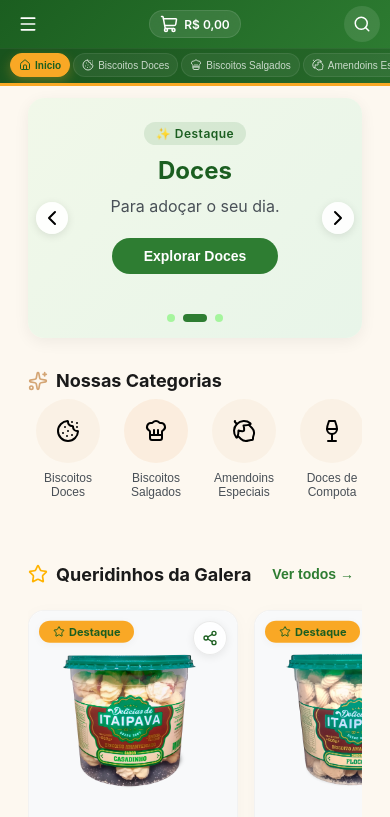
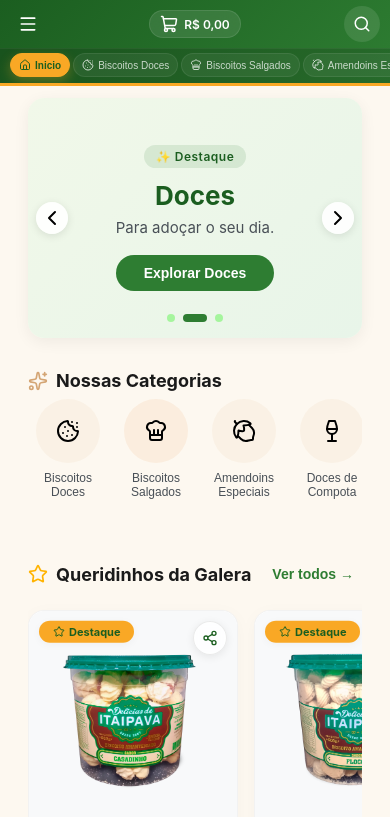
Before and after one commit to Zer0Tech-Core/cantinho_doce, a Next.js app: page / in a window 390 px wide. Shown: the top 817 px of the page. Built offline with nearby package versions, Linux system fonts and the light colour scheme.

Commit message:
Enhance mobile styles for banner components
Added responsive styles for banner components on mobile.

```diff
--- a/src/components/HomePage/HomePage.module.css
+++ b/src/components/HomePage/HomePage.module.css
@@ -524,6 +524,38 @@
 }
 
 @media (max-width: 768px) {
+   .bannerContent {
+    padding: 24px 16px;
+    flex-direction: column;
+    justify-content: center;
+    align-items: center;    /* Garante o alinhamento central de todos os filhos */
+    text-align: center;      /* Centraliza os textos nativos (h1, p) */
+  }
+
+  .bannerText {
+    max-width: 100%;
+    display: flex;
+    flex-direction: column;
+    align-items: center;    /* Centraliza os blocos internos como a Badge e o Botão */
+    justify-content: center;
+  }
+
+  .bannerTitle {
+    font-size: 26px;        /* Um pouco mais encorpado para preencher a tela */
+    margin-bottom: 6px;
+  }
+
+  .bannerSubtitle {
+    font-size: 15px;
+    margin-bottom: 16px;
+  }
+
+  .bannerCta {
+    padding: 10px 28px;
+    font-size: 14px;
+    width: auto;            /* Mantém o botão no tamanho do texto, sem esticar */
+  }
+
   .whatsappContent {
     flex-direction: column;
     text-align: center;
```
